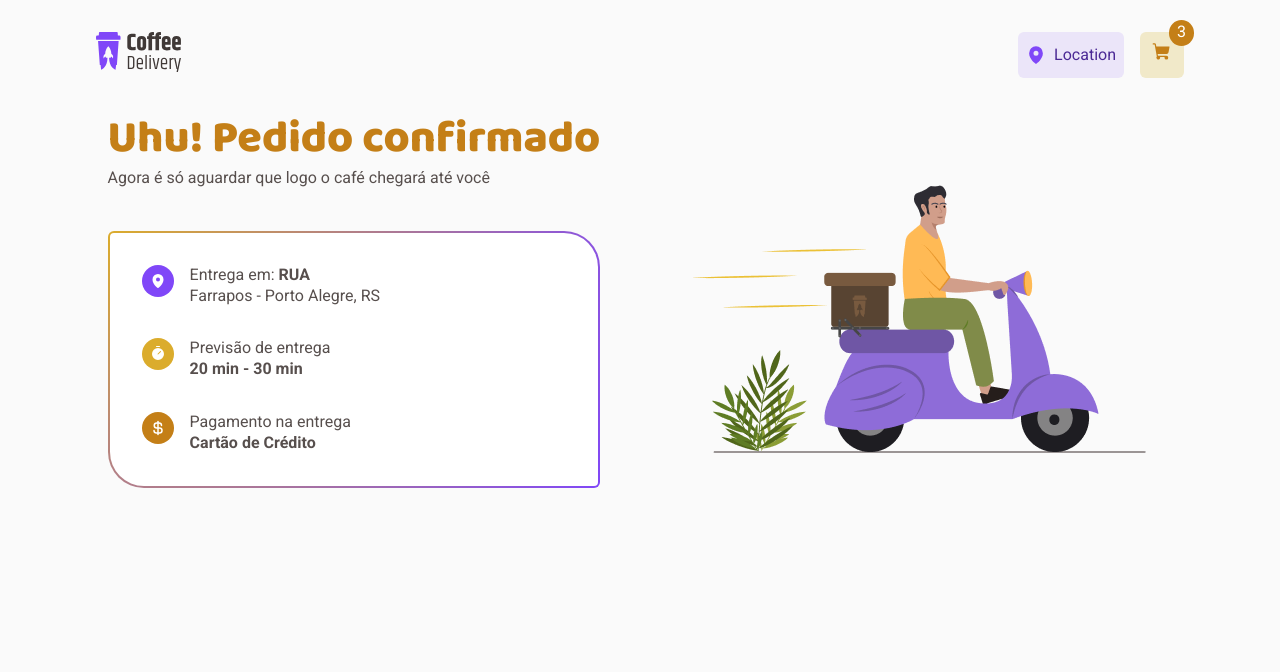
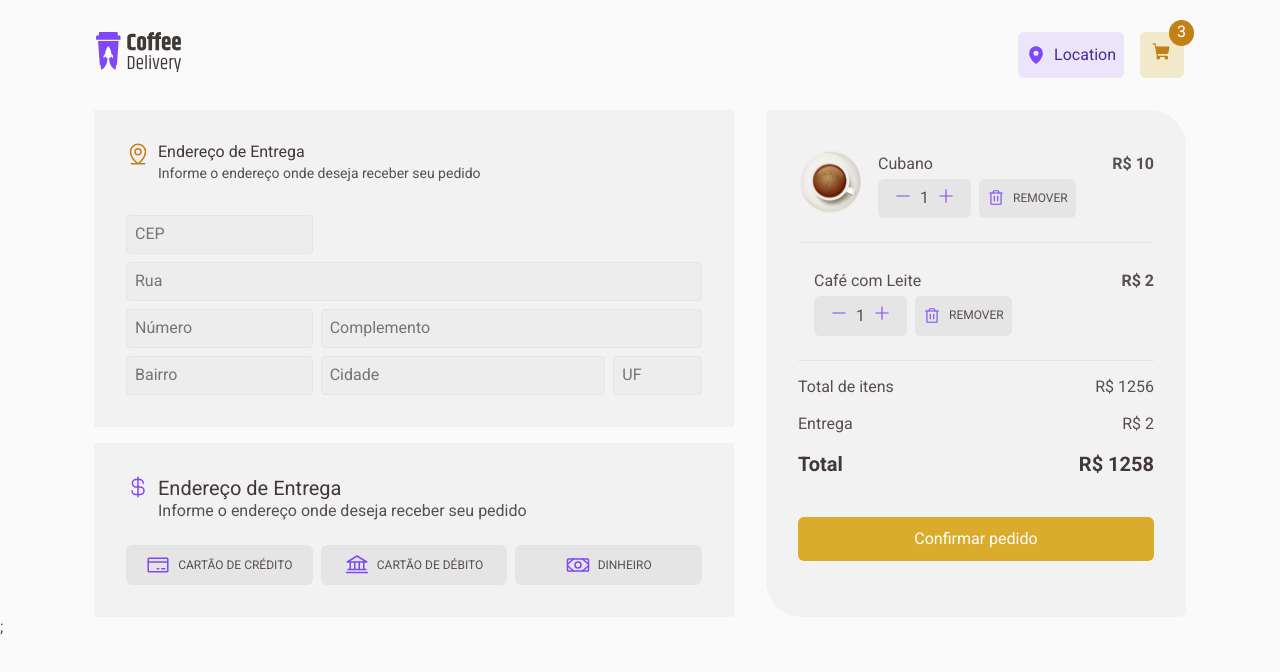
Before and after one commit to bruflor/ignite-challenge02-Coffe-Delivery, a React (Vite) app: page /cart in a window 1280 px wide. Shown: the top 672 px of the page. Built offline with nearby package versions, Linux system fonts and the light colour scheme.

Commit message:
layout finally done

```diff
--- a/src/pages/Cart/index.tsx
+++ b/src/pages/Cart/index.tsx
@@ -4,8 +4,7 @@ import { Sucess } from "./Success";
 export const Cart = () => {
   return (
     <>
-      {/* <Checkout />; */}
-      <Sucess />
+      <Checkout />;{/* <Sucess /> */}
     </>
   );
 };
```
